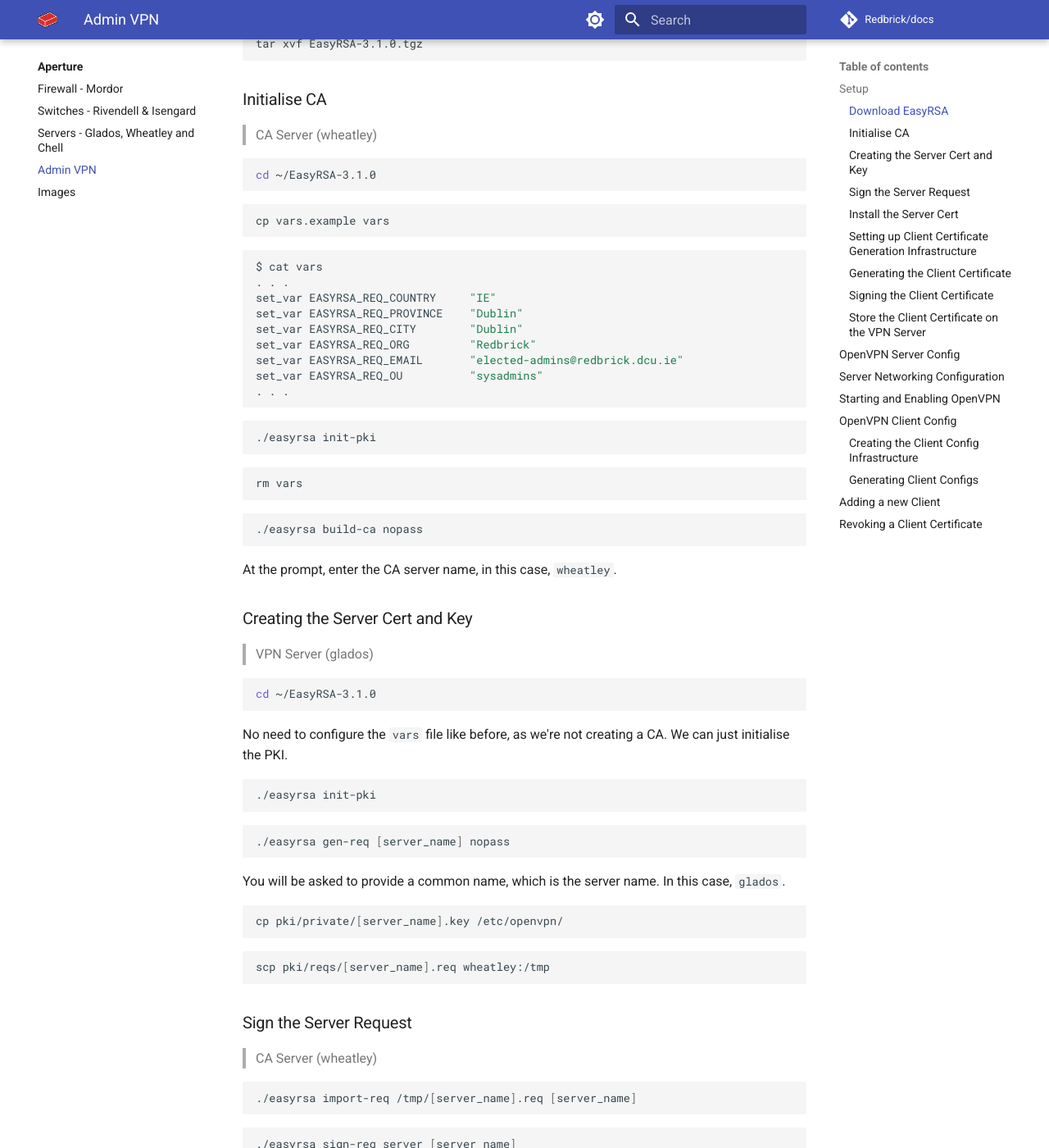
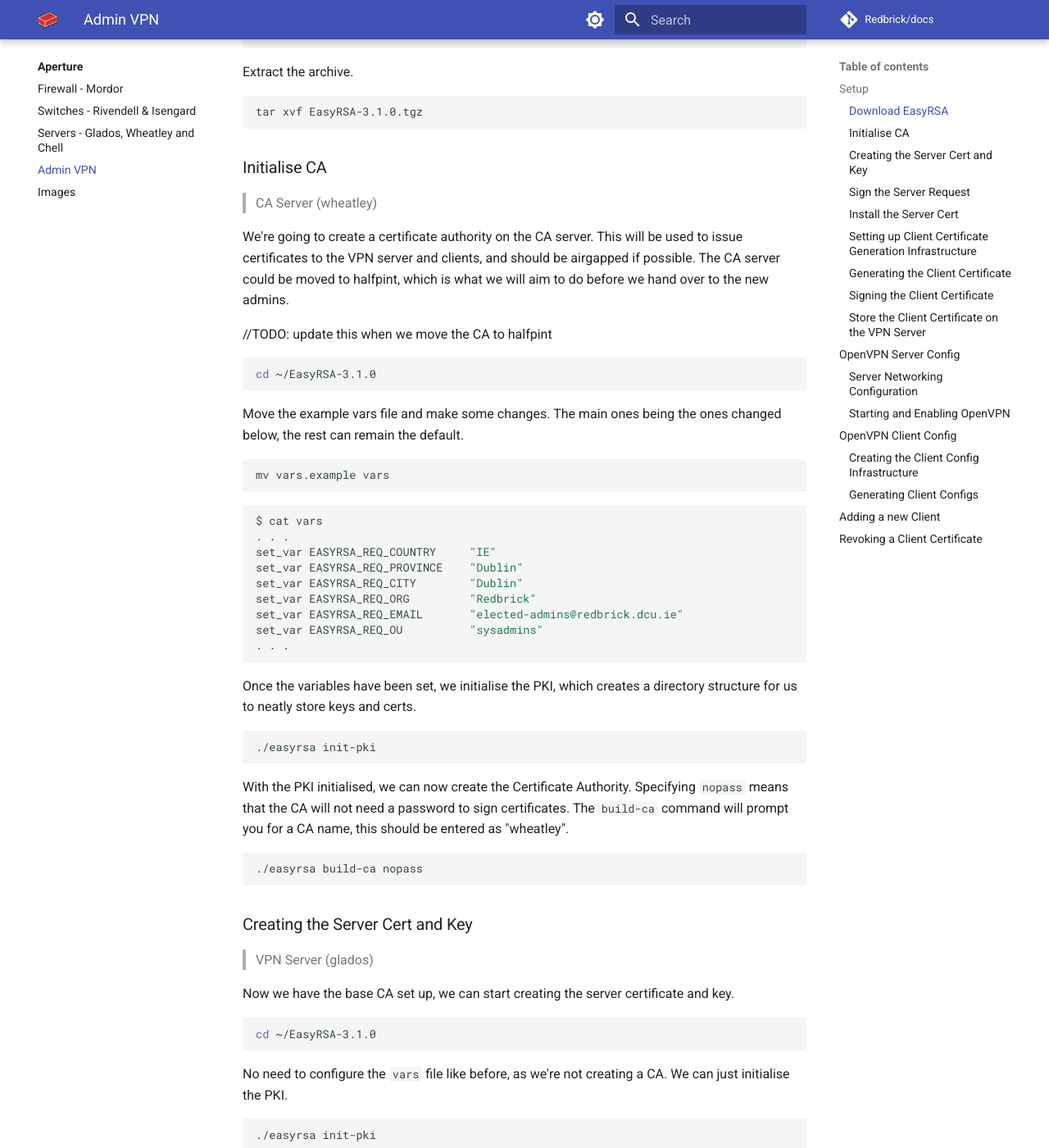
Before and after one commit to redbrick/docs, an MkDocs documentation site: the page built from docs/aperture/vpn.md, in a window 1280 px wide and 1400 px high, scrolled down 750 px. Shown: the whole window at 82% size. Built offline with MkDocs 1.6.1 and Material for MkDocs 9.7.7, drawn with Linux system fonts in a browser that asks for light colours; comment, search, counter and statistics services are not loaded; some of the changed text lies outside the part shown.

Commit message:
adds some general comments to the vpn doc

````diff
--- a/docs/aperture/vpn.md
+++ b/docs/aperture/vpn.md
@@ -18,9 +18,13 @@ We use [EasyRSA](https://github.com/OpenVPN/easy-rsa) on both the VPN server and
 
 > CA & VPN Server (glados, wheatley)
 
+Download the latest version of EasyRSA from the [releases page](https://github.com/OpenVPN/easy-rsa/releases).
+
 ```bash
 wget -P ~/ https://github.com/OpenVPN/easy-rsa/releases/download/v3.1.0/EasyRSA-3.1.0.tgz
 ```
+
+Extract the archive.
 
 ```bash
 tar xvf EasyRSA-3.1.0.tgz
@@ -30,12 +34,21 @@ tar xvf EasyRSA-3.1.0.tgz
 
 > CA Server (wheatley)
 
+We're going to create a certificate authority on the CA server. This will be used to issue certificates to the VPN server
+and clients, and should be airgapped if possible. The CA server could be moved to halfpint, which is what we will aim to
+do before we hand over to the new admins.
+
+//TODO: update this when we move the CA to halfpint
+
 ```bash
 cd ~/EasyRSA-3.1.0
 ```
 
+Move the example vars file and make some changes. The main ones being the ones changed below, the rest can remain
+the default.
+
 ```bash
-cp vars.example vars
+mv vars.example vars
 ```
 
 ```bash
@@ -50,23 +63,26 @@ set_var EASYRSA_REQ_OU          "sysadmins"
 . . .
 ```
 
+Once the variables have been set, we initialise the PKI, which creates a directory structure for us to neatly store keys
+and certs.
+
 ```bash
 ./easyrsa init-pki
 ```
 
-```bash
-rm vars
-```
+With the PKI initialised, we can now create the Certificate Authority. Specifying `nopass` means that the CA will not
+need a password to sign certificates. The `build-ca` command will prompt you for a CA name, this should be entered as
+"wheatley".
 
 ```bash
 ./easyrsa build-ca nopass
 ```
 
-At the prompt, enter the CA server name, in this case, `wheatley`.
-
 ### Creating the Server Cert and Key
 
 > VPN Server (glados)
+
+Now we have the base CA set up, we can start creating the server certificate and key.
 
 ```bash
 cd ~/EasyRSA-3.1.0
@@ -78,15 +94,20 @@ No need to configure the `vars` file like before, as we're not creating a CA. We
 ./easyrsa init-pki
 ```
 
+We need to generate a request for our server to be signed by the CA. The command prompts for a name, this should be the
+same as the hostname of the server.
+
 ```bash
 ./easyrsa gen-req [server_name] nopass
 ```
 
-You will be asked to provide a common name, which is the server name. In this case, `glados`.
+Once the request has been generated, we can copy the key to our openvpn directory.
 
 ```bash
 cp pki/private/[server_name].key /etc/openvpn/
 ```
+
+And also copy the request to the CA server to be signed.
 
 ```bash
 scp pki/reqs/[server_name].req wheatley:/tmp
@@ -96,21 +117,22 @@ scp pki/reqs/[server_name].req wheatley:/tmp
 
 > CA Server (wheatley)
 
+Import the request from the VPN server with a friendly name at the end to allow easy access to the request.
+
 ```bash
 ./easyrsa import-req /tmp/[server_name].req [server_name]
 ```
+
+Sign the request, specifying that this is a server certificate.
 
 ```bash
 ./easyrsa sign-req server [server_name]
 ```
 
-At the prompt, ensure you type `yes` to sign the request, assuming all information is correct.
+Once the request has been signed, we can then move the certs back to the VPN server.
 
 ```bash
 scp pki/issued/[server_name].crt glados:/tmp
-```
-
-```bash
 scp pki/ca.crt glados:/tmp
 ```
 
@@ -124,6 +146,8 @@ rm /tmp/[server_name].req
 
 > VPN Server (glados)
 
+Move the signed server cert and CA cert to the openvpn directory.
+
 ```bash
 mv /tmp/{[server_name].crt,ca.crt} /etc/openvpn/
 ```
@@ -132,13 +156,20 @@ mv /tmp/{[server_name].crt,ca.crt} /etc/openvpn/
 cd EasyRSA-3.1.0
 ```
 
+Generate a diffie hellman key, this is used for key exchange. This takes a while to run. Rest here and make a cup of tea
+or get another can.
+
 ```bash
 ./easyrsa gen-dh
 ```
 
+Generate a secret key for TLS authentication. This is used to authenticate the server to the client.
+
 ```bash
 openvpn --genkey secret ta.key
 ```
+
+Copy those files to the openvpn directory to be used by the server.
 
 ```bash
 cp ta.key /etc/openvpn/
@@ -154,9 +185,6 @@ configs quickly, the certifcate can then be sent to the client.
 
 ```bash
 mkdir -p ~/vpn-client-configs/keys
-```
-
-```bash
 chmod -R 700 ~/vpn-client-configs/
 ```
 
@@ -164,17 +192,26 @@ chmod -R 700 ~/vpn-client-configs/
 
 > VPN Server (glados)
 
+Now we can generate our first Client certificate. This will be used to connect to the VPN server by a client, so ensure
+you give it a meaningful name.
+
 ```bash
 cd ~/EasyRSA-3.1.0
 ```
+
+Generate a request for the client certificate to be signed by the CA.
 
 ```bash
 ./easyrsa gen-req [client_name] nopass
 ```
 
+Copy the private key to the client config directory. We'll use this later on when creating our openvpn config.
+
 ```bash
 cp pki/private/[client_name].key ~/vpn-client-configs/keys/
 ```
+
+Move the request to the CA server to be signed.
 
 ```bash
 scp pki/reqs/[client_name].req wheatley:/tmp
@@ -184,23 +221,31 @@ scp pki/reqs/[client_name].req wheatley:/tmp
 
 > CA Server (wheatley)
 
+Signing the client request is the same as signing the server request, except we specify that this is a client certificate.
+
 ```bash
 cd ~/EasyRSA-3.1.0
 ```
+
+Import with a friendly name.
 
 ```bash
 ./easyrsa import-req /tmp/[client_name].req [client_name]
 ```
 
+Sign the request using the `client` option.
+
 ```bash
 ./easyrsa sign-req client [client_name]
 ```
+
+Once the request has been signed, we can then move the certs back to the VPN server to be used by the client's openvpn config.
 
 ```bash
 scp pki/issued/[client_name].crt glados:/tmp
 ```
 
-Don't forget to clean up the signed request on the CA server.
+Don't forget to clean up the signed request on the CA server!
 
 ```bash
 rm /tmp/[client_name].req
@@ -210,6 +255,8 @@ rm /tmp/[client_name].req
 
 > VPN Server (glados)
 
+Move the client certificate to the client config directory on the VPN server.
+
 ```bash
 mv /tmp/[client_name].crt ~/vpn-client-configs/keys/
 ```
@@ -218,12 +265,18 @@ mv /tmp/[client_name].crt ~/vpn-client-configs/keys/
 cd ~/EasyRSA-3.1.0
 ```
 
+Copy the TLS auth key and the Certificate Authority certificate to the client config directory.
+
 ```bash
 cp ta.key ~/vpn-client-configs/keys/
 cp /etc/openvpn/ca.crt ~/vpn-client-configs/keys/
 ```
 
 ## OpenVPN Server Config
+
+> VPN Server (glados)
+
+We can now configure OpenVPN to use the certificates we've generated for it.
 
 ```bash
 cp /usr/share/doc/openvpn/examples/sample-config-files/server.conf /etc/openvpn/
@@ -232,6 +285,8 @@ cp /usr/share/doc/openvpn/examples/sample-config-files/server.conf /etc/openvpn/
 ```bash
 vim /etc/openvpn/server.conf
 ```
+
+We need to make a few changes to the config file. The changes are listed below.
 
 ```bash
 $ cat /etc/openvpn/server.conf
@@ -247,7 +302,14 @@ key [server_name].key  # This file is secret
 . . .
 ```
 
-## Server Networking Configuration
+### Server Networking Configuration
+
+> VPN Server (glados)\
+
+Next up is the networking configuration. We need change a couple of things to allow the VPN server to route traffic
+correctly.
+
+First up is allowing IP forwarding.
 
 ```bash
 vim /etc/sysctl.conf
@@ -260,10 +322,14 @@ net.ipv4.ip_forward=1
 . . .
 ```
 
+We can validate that the change has been applied by running `sysctl -p`.
+
 ```bash
 $ sysctl -p
 net.ipv4.ip_forward = 1
 ```
+
+Next up is to allow the VPN server to masquerade traffic. We can do this with UFW, as shown below.
 
 ```bash
 vim /etc/ufw/before.rules
@@ -286,6 +352,8 @@ COMMIT
 . . .
 ```
 
+Finally, we need to change the default forward policy to `ACCEPT`.
+
 ```bash
 vim /etc/default/ufw
 ```
@@ -297,7 +365,7 @@ DEFAULT_FORWARD_POLICY="ACCEPT"
 . . .
 ```
 
-## Starting and Enabling OpenVPN
+### Starting and Enabling OpenVPN
 
 ```bash
 systemctl start openvpn@server
@@ -307,12 +375,16 @@ systemctl start openvpn@server
     Despite using the server name everywhere else, this uses the "@server" option to start the vpn server, rather than
     start the client.
 
+Check to make sure that OpenVPN has opened a tunnel with the following command. You should get an output similar to below.
+
 ```bash
 $ ip addr show tun0
 . . .
 3: tun0: ......
 . . .
 ```
+
+Finally enable the service to make it start on boot.
 
 ```bash
 systemctl enable openvpn@server
@@ -324,13 +396,19 @@ systemctl enable openvpn@server
 
 > VPN Server (glados)
 
+Make a directory to store the openvpn client configs in.
+
 ```bash
 mkdir -p ~/vpn-client-configs/files
 ```
 
+Copy the default client config to the client config directory.
+
 ```bash
 cp /usr/share/doc/openvpn/examples/sample-config-files/client.conf ~/vpn-client-configs/base.conf
 ```
+
+We're going to make a few changes to the base config file. The changes are listed below.
 
 ```bash
 vim ~/vpn-client-configs/base.conf
@@ -354,6 +432,8 @@ up /etc/openvpn/update-resolv-conf
 down /etc/openvpn/update-resolv-conf
 . . .
 ```
+
+Finally we're going to create a script that will automatically add all the elements together to form the final config file.
 
 ```bash
 vim ~/vpn-client-configs/make_config.sh
@@ -389,6 +469,8 @@ chmod 700 ~/vpn-client-configs/make_config.sh
 ### Generating Client Configs
 
 > VPN Server (glados)
+
+Generate the configs using the script we've just created.
 
 ```bash
 ./vpn-client-configs/make_config.sh [client_name]
@@ -437,6 +519,12 @@ Copy the signed certificate to the VPN server.
 
 ```bash
 scp /root/EasyRSA-3.1.0/pki/issued/[client_name].crt glados:/tmp
+```
+
+Remove the request from the CA server.
+
+```bash
+rm /tmp/[client_name].req
 ```
 
 > VPN Server (glados)
````
